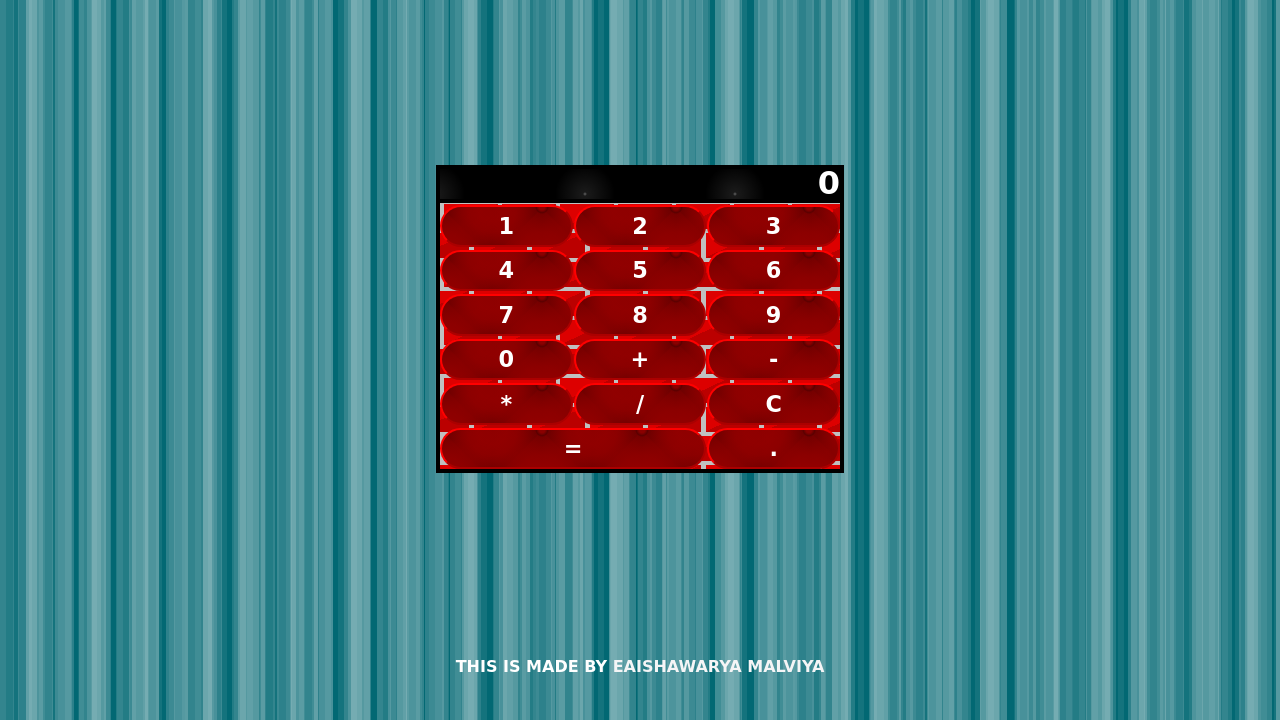
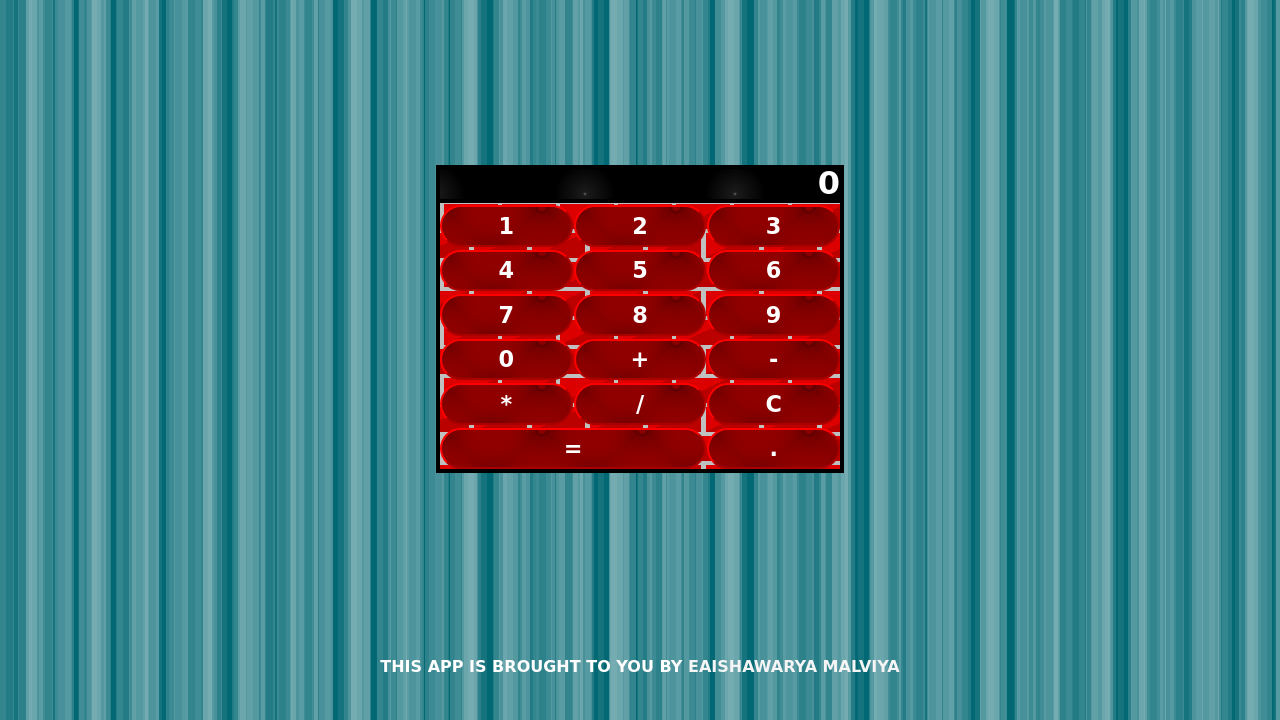
Before and after one commit to Aishwarode17/calculatorApp, a website: page index.html in a window 1280 px wide. Shown: the part 80-800 px from the top of the page. Drawn offline with Linux system fonts and the light colour scheme.

Commit message:
updated footer content

```diff
--- a/index.html
+++ b/index.html
@@ -41,7 +41,7 @@
   </section>
 
 </div>
-  <footer><p>This is made by <a href="https://github.com/Aishwarode17">eaishawarya malviya</a></p></footer>
+  <footer><p>This app is brought to you by <a href="https://github.com/Aishwarode17">eaishawarya malviya</a></p></footer>
     <script type="text/javascript" src="script.js">  </script>
 
   </body>
```
